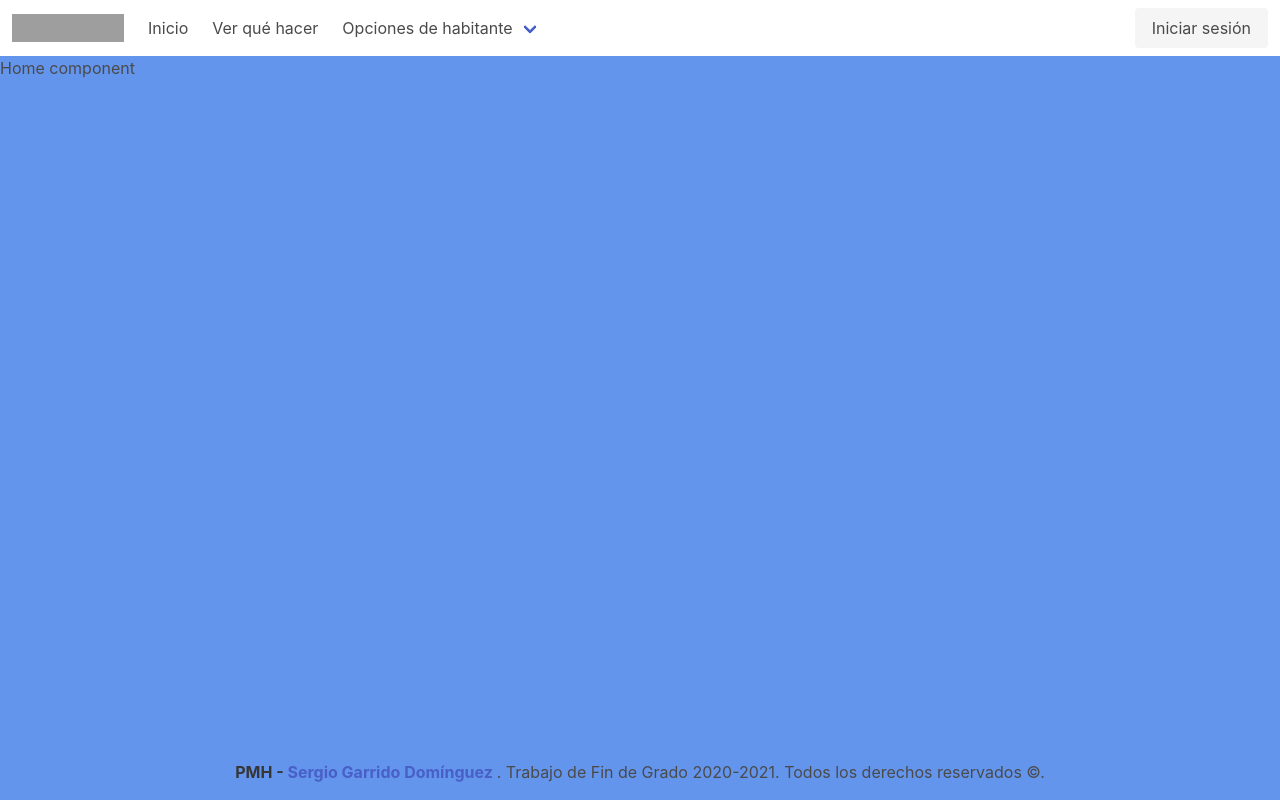
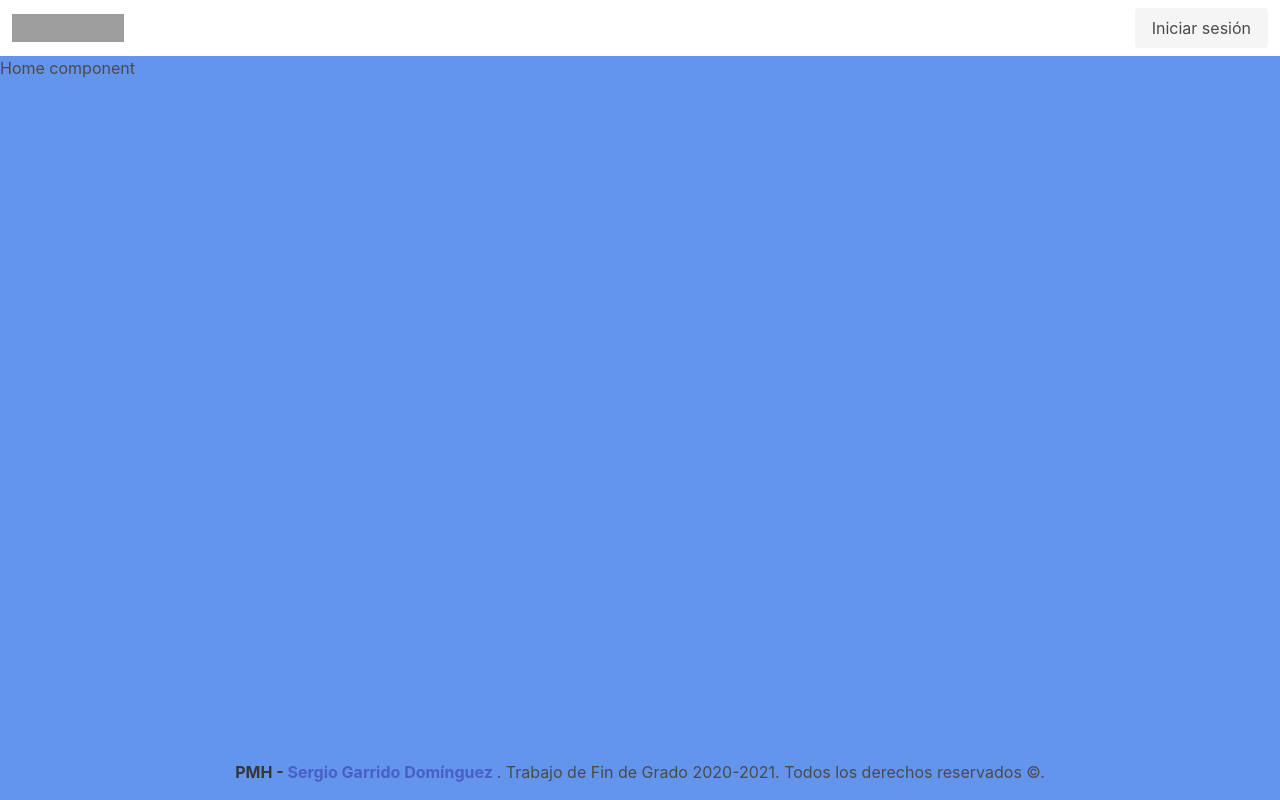
Before and after one commit to iSergio97/TFGFrontend, a Vue app: page / in a window 1280 px wide. Built offline with nearby package versions, Linux system fonts and the light colour scheme; grey boxes are pictures that could not be loaded.

Commit message:
[E] - Home, Login y Rutas
Se ha añadido una mejora en el código para evitar que el menú de hamburguesa se activara al hacer click en los otros botones y se ha añadido un redirect en función de la sesión del usuario.

```diff
--- a/src/App.vue
+++ b/src/App.vue
@@ -1,8 +1,8 @@
 <template>
-  <div>
   <nav class="navbar" role="navigation" aria-label="main navigation">
     <div class="navbar-brand">
-        <router-link class="navbar-item" to="/#">
+      <router-link to="/" class="navbar-item"
+                   @click="closeHamburgerMenu">
         <img src="https://bulma.io/images/bulma-logo.png" width="112" height="28">
       </router-link>
 
@@ -17,18 +17,14 @@
 
     <div id="navbarBasicExample" class="navbar-menu"
          :class="{ 'is-active': isHamburgerOpen }">
-        <div class="navbar-start">
-          <router-link to="/#" class="navbar-item"
-            :class="{ 'is-active': isHamburgerOpen }" @click="openHamburgerMenu">
-            {{ homeLang[lang] }}
-          </router-link>
-
-          <router-link to="" class="navbar-item">
+      <div class="navbar-start" v-if="session !== undefined">
+        <router-link to="" class="navbar-item" @click="openHamburgerMenu">
           Ver qué hacer
         </router-link>
 
         <div class="navbar-item has-dropdown"
-               :class="{ 'is-active': isHamburgerOpen }" @click="openHamburgerMenu">
+             :class="{ 'is-active': isHamburgerOpen }" @click="openHamburgerMenu"
+             v-if="session !== undefined">
           <a class="navbar-link">
             {{ habitanteLang[lang] }}
           </a>
@@ -48,10 +44,10 @@
         </div>
       </div>
 
-        <div class="navbar-end">
+      <div class="navbar-end" v-if="session === undefined">
         <div class="navbar-item">
           <div class="buttons" :class="{ 'is-active': isHamburgerOpen }"
-                 @click="openHamburgerMenu">
+               @click="closeHamburgerMenu">
             <router-link to="/login" class="button is-light">
               {{ loginLang[lang] }}
             </router-link>
@@ -60,7 +56,6 @@
       </div>
     </div>
   </nav>
-  </div>
   <router-view/>
 </template>
 
@@ -72,6 +67,7 @@ export default {
   name: 'App',
   setup() {
     const session = Cookie.get('JSESSIONID');
+    console.log(session);
     const lang = (Cookie.get('lang') !== undefined && Cookie.get('lang') < 2) ? Cookie.get('lang') : 0;
     const loginLang = ref(['Iniciar sesión', 'Login']);
     const homeLang = ref(['Inicio', 'Home']);
@@ -83,9 +79,11 @@ export default {
     const openHamburgerMenu = () => {
       isHamburgerOpen.value = !isHamburgerOpen.value;
     };
-    if (session) {
-      window.location.href = 'profile';
+    const closeHamburgerMenu = () => {
+      if (isHamburgerOpen.value === true) {
+        isHamburgerOpen.value = !isHamburgerOpen.value;
       }
+    };
     return {
       loginLang,
       lang,
@@ -95,11 +93,10 @@ export default {
       requestLang,
       profileLang,
       isHamburgerOpen,
+      session,
       openHamburgerMenu,
+      closeHamburgerMenu,
     };
   },
 };
 </script>
-
-<style>
-</style>
--- a/src/router/index.js
+++ b/src/router/index.js
@@ -1,4 +1,5 @@
 import { createRouter, createWebHistory } from 'vue-router';
+import Cookie from 'js-cookie';
 import Home from '@/components/Home.vue';
 import Login from '@/components/Login.vue';
 import Operation from '@/components/Operation.vue';
@@ -35,23 +36,28 @@ const routes = [
     name: 'Home',
     component: Home,
   },
-  /* {
-    path: '/',
-    name: 'Home',
-    component: Home,
-  },
-  {
-    path: '/about',
-    name: 'About',
-    // route level code-splitting
-    // this generates a separate chunk (about.[hash].js) for this route
-    // which is lazy-loaded when the route is visited.
-    component: () => import(/* webpackChunkName: "about" */ /* '../views/About.vue'),
-  }, */
 ];
 
 const router = createRouter({
   history: createWebHistory(),
   routes,
 });
+
+router.beforeEach((to, from, next) => {
+  console.log(to.name);
+  const session = Cookie.get('JSESSIONID');
+  console.log(session);
+  if (session === undefined && (to.name !== 'Login')) {
+    if (to.name !== 'Home') {
+      next({ name: 'Login' });
+    } else {
+      next();
+    }
+  } else if (session !== undefined && to.name === 'Login') {
+    next({ name: 'Home' });
+  } else {
+    next();
+  }
+});
+
 export default router;
```
Lines whose indentation alone changed are shown as unchanged.
